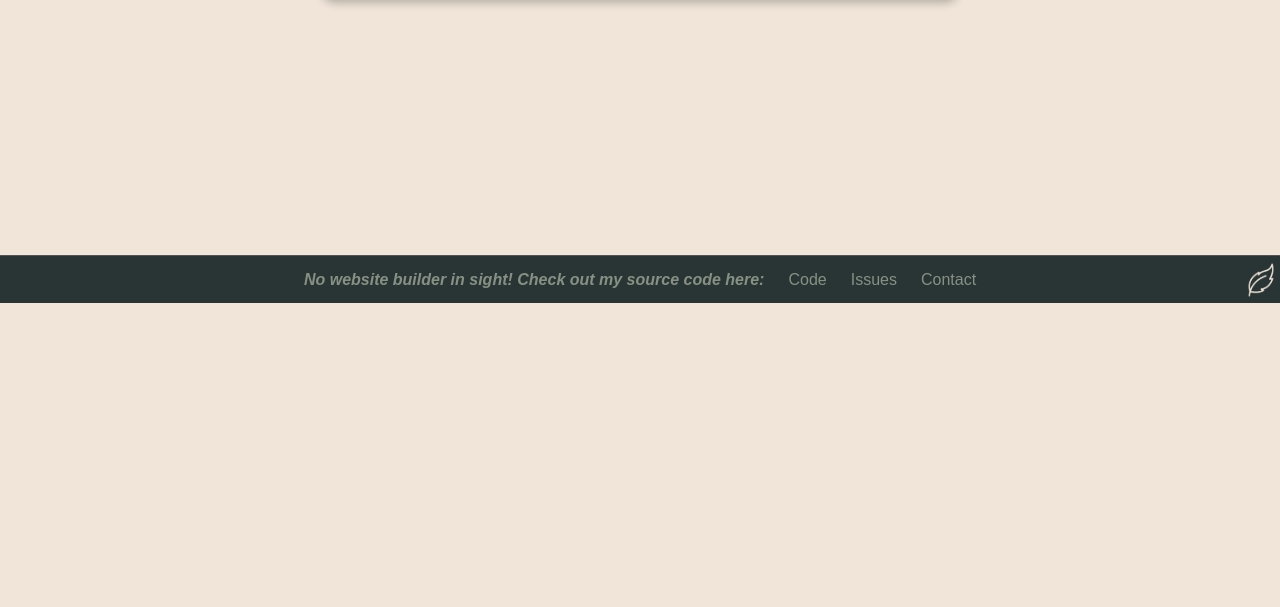
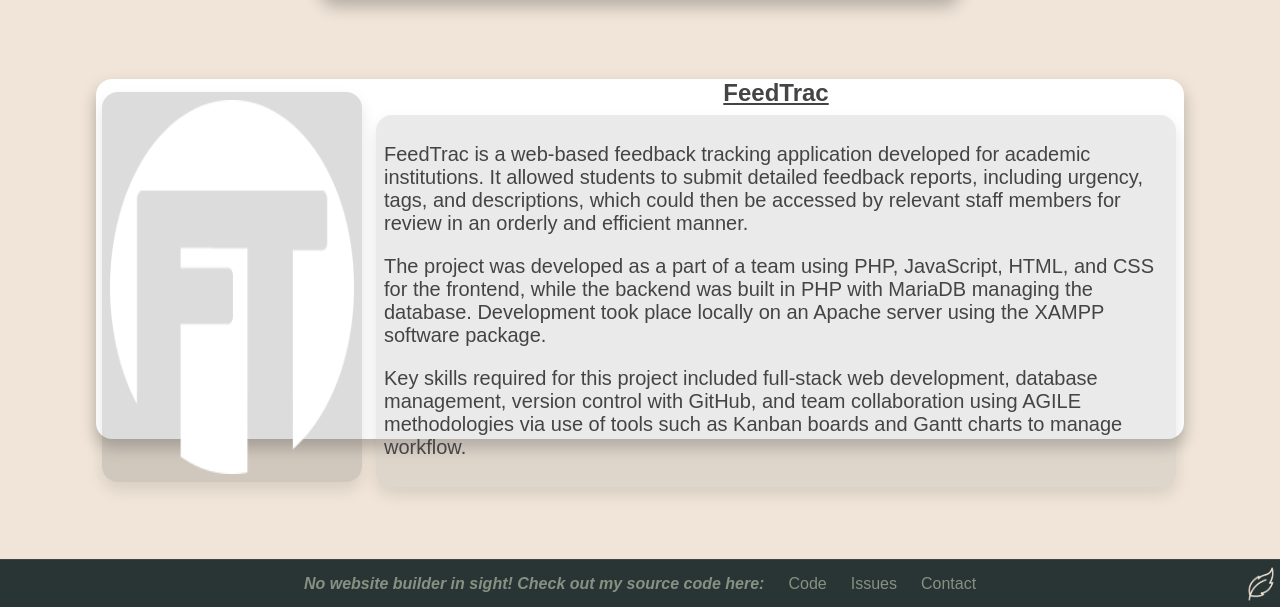
Before and after one commit to OSmith132/Osmith132.github.io, a PHP site: page / in a window 1280 px wide. Shown: the part 497-1104 px from the top of the page. Before the commit the page ends 800 px from the top, so only its background shows below. Run offline with PHP 8.4, Linux system fonts and the light colour scheme; some libraries are stand-ins or nearby versions.

Commit message:
Added new div for project overviews on index

```diff
--- a/footer.html
+++ b/footer.html
@@ -8,8 +8,7 @@
 
     <a href="mailto:osmith04@btinternet.com">Contact</a>
 
-    <img class="footer-leaf" src="assets/leaf-icon.png" alt="Leaf icon" width="32" height="32">
-
+    <img class="footer-leaf" src="assets/leaf-icon.png" alt="Leaf icon" width="32" height="32" onclick='window.scrollTo({top: 0, behavior: "smooth"});'>
 
 </footer>
 
--- a/header.html
+++ b/header.html
@@ -1,5 +1,4 @@
 <header>
-
     <div class="header-box">
 
         <!-- Github !-->
--- a/index.html
+++ b/index.html
@@ -41,8 +41,21 @@
 
     </head>
 
+    <body>
 
-    <body>
+        <script>
+            // Disable scroll restoration so the page doesn't maintain scroll position after reload
+            if ('scrollRestoration' in history) {
+                history.scrollRestoration = 'manual';
+            }
+
+            // Scroll to the top when the page is reloaded
+            window.onload = function () {
+                window.scrollTo(0, 0);
+            };
+        </script>
+
+
         <!-- Header -->
         <div id="header"></div>
 
@@ -51,10 +64,10 @@
         <!-- Ideas: Feedtrac, GTIS, Certifications, Minesweeper game popup, certifications, api for certs/leetcode/repos,  MOBILE SUPPORT, uni work (UX / minesweeper / snake / ) -->
 
 
-        <main class="index-main">
+        <main class="index-main-title">
 
             <!-- Image of myself -->
-            <img id="index-image" alt="Image of myself">
+            <img id="index-image" class="fadeInBottom" alt="Image of myself">
 
             <!-- Retrieve random image of myself -->
             <script>
@@ -65,18 +78,34 @@
 
 
             <!-- Info about myself  -->
-            <div class="index-main-textbox">
+            <div class="index-main-title-textbox fadeInBottom">
                 <b><h1>My name is Oliver Smith.</h1></b>
-                <p>I am a third year computer science student at the University of Lincoln with a keen interest for software development and artificial intelligence. A proven ability for fast-paced, hands-on learning and commitment to acquiring and applying new skills.
-
-                    Actively seeking a masters degree in computer science to help kickstart my future career.</p>
-
-                <p>Feel free to explore my website to learn more about me and my projects.</p>
+                <p>I am a third year computer science student at the University of Lincoln with a keen interest for software development and artificial intelligence.</p>
+                <p>With a proven ability for fast-paced, hands-on learning and commitment to acquiring and applying new skills, I am continuously seeking opportunities to expand my knowledge and expertise.</p>
+                <p>I am actively seeking a masters degree in computer science to help kickstart my future career.</p>
+                <p><b>Feel free to explore my website to learn more about me and my projects.</b></p>
 
             </div>
 
+        </main>
 
-        </main>
+        <!-- Project showcase -->
+        <div class="index-main-showcase fadeInBottom" onclick="window.location.href = 'FeedTrac.html';">
+
+            <!-- Image of project -->
+            <img src="assets/feedtrac-icon.png" alt="Image of project">
+
+            <div class="index-main-showcase-title">FeedTrac</div>
+
+            <div class="index-main-showcase-textbox">
+                <p>FeedTrac is a web-based feedback tracking application developed for academic institutions. It allowed students to submit detailed feedback reports, including urgency, tags, and descriptions, which could then be accessed by relevant staff members for review in an orderly and efficient manner.</p>
+                <p>The project was developed as a part of a team using PHP, JavaScript, HTML, and CSS for the frontend, while the backend was built in PHP with MariaDB managing the database. Development took place locally on an Apache server using the XAMPP software package.</p>
+                <p>Key skills required for this project included full-stack web development, database management, version control with GitHub, and team collaboration using AGILE methodologies via use of tools such as Kanban boards and Gantt charts to manage workflow. </p>
+
+            </div>
+
+        </div>
+
 
 
             <!-- Footer -->
--- a/scripts/main.js
+++ b/scripts/main.js
@@ -1,5 +1,6 @@
 // Set colour mode based on local storage (defaults to dark mode)
 document.addEventListener("DOMContentLoaded", function() {
+
     if (localStorage.getItem("colourMode") === "dark") {
         setColourMode(false);
     } else {
--- a/stylesheets/main.css
+++ b/stylesheets/main.css
@@ -2,19 +2,19 @@
 /* EVERYWHERE */
 /* ---------- */
 
-/* a {border: solid rgb(255, 0, 221) 2px; }
-div {border: solid rgb(255, 0, 221) 2px; } */
+ /* a {border: solid rgb(255, 0, 221) 2px; }
+div {border: solid rgb(255, 0, 221) 2px; }
+main {border: solid rgb(255, 0, 221) 2px; } */
 
 :root {
     /* !!! WARNING: These are overridden in main.js -> setColourMode(lightMode) !!! */
-
+    /* Default colours */
     --background: #f0e5d8;
     --header: #293535;
-    --text: #535353;
+    --text: #444444;
     --alternate-text: white;
     --header-button: #e7d8c9;
     --header-light: #879183;
-
 }
 
 body {
@@ -22,7 +22,7 @@ body {
     color: var(--text);
     display: flex;
     flex-direction: column;
-    font-family: "Rubik", sans-serif;
+    font-family: sans-serif;
     margin: 0;
     min-height: 100vh;
     height: 100%;
@@ -38,11 +38,11 @@ body {
 .accent-button {
     background-color: var(--accent-bright);
     border: none;
-    border-radius: 4px;
+    border-radius: 1vh;
     color: inherit;
     cursor: pointer;
     font: inherit;
-    padding: 8px 16px;
+    padding: 4vh 8vh;
     transition: background-color 0.3s, border-color 0.3s;
 }
 
@@ -51,7 +51,7 @@ body {
 }
 
 .accent-button-wide {
-    width: 320px;
+    width: 7vh;
 }
 
 /* ------ */
@@ -68,7 +68,7 @@ header {
     transition: background-color 0.3s, border-color 0.3s;
     box-sizing: border-box;
     height: 7vh;
-    box-shadow: 0 4px 8px rgba(0, 0, 0, 0.3);
+    box-shadow: 0 1vh 2vh rgba(0, 0, 0, 0.3);
 }
 
 .header-logo {
@@ -77,7 +77,7 @@ header {
     display: flex;
     padding: 1vh;
     gap: 1vh;
-    border-radius: 6px;
+    border-radius: 1vh;
     transition: background-color 0.3s, border-color 0.3s;
     text-decoration: none;
 
@@ -159,6 +159,7 @@ footer {
     box-sizing: border-box;
     height:6vh;
     align-items: center;
+    margin: 5vh auto auto auto;
 
 
     /* For a sticky footer */
@@ -195,12 +196,13 @@ footer a:hover {
     height: 5vh;
     width: auto;
 
--webkit-animation-duration: 1s;
+  -webkit-animation-duration: 1s;
   animation-duration: 1s;
   -webkit-animation-fill-mode: both;
   animation-fill-mode: both;
   -webkit-animation-timing-function: ease-in-out;
   animation-timing-function: ease-in-out;
+
 
 }
 
@@ -224,9 +226,9 @@ footer a:hover {
 }
 
 .footer-leaf:hover {
-  cursor: pointer;
-  animation-name: bounce;
-  -moz-animation-name: bounce;
+    cursor: pointer;
+    animation-name: bounce;
+    -moz-animation-name: bounce;
 }
 
 
@@ -240,10 +242,10 @@ footer a:hover {
 /* INDEX */
 /* ----- */
 
-.index-main {
+.index-main-title {
     align-items: center;
     display: flex;
-    flex-direction: row;
+    flex-direction: column;
 
     margin: 5vh auto auto;
     transition: background-color 0.3s, border-color 0.3s;
@@ -251,16 +253,17 @@ footer a:hover {
     height: 50vh;
     width: 50vw;
 
+
+
     position: relative;
     justify-content: center; /* Center content horizontally */
     align-items: center; /* Center content vertically */
-
 }
 
-.index-main-textbox {
+.index-main-title-textbox {
     background-color: rgba(83, 83, 83, 0.8);
 
-
+    backdrop-filter: blur(0.2vh); /* Blur effect */
 
     color: var(--alternate-text);
     border-radius: 2vh;
@@ -268,33 +271,140 @@ footer a:hover {
     padding: 2vh;
     text-align: left;
 
-    font-size: 2.5vh;
+    font-size: 2vh;
     width: 80%;
+    max-height: 80%;
 
-    position: absolute; /* To overlap the image */
-    top: 50%;
-    left: 50%;
+    position: absolute;
+    left: 25%;
 
     color: var(--alternate-text);
 
-    transform: translate(-25%, -50%);
+
     z-index: 2; /* Ensures the text appears above the image */
 
     transition: background-color 0.3s, box-shadow 0.3s ease-in-out;
+
+    animation-delay: 0.3s;
+    animation-duration: 1.2s;
+    animation-fill-mode: both;
 }
 
-.index-main-textbox:hover {
-    background-color: rgba(83, 83, 83, 0.9);
-    box-shadow: 0 4px 8px rgba(10, 10, 10, 0.5);
-
-
+/* Fade in animation */
+.fadeInBottom { animation-name: fadeInBottom }
+@keyframes fadeInBottom {
+    from {
+        opacity: 0;
+        transform: translateY(2vh);
+    }
+    to { opacity: 1;}
 }
 
-.index-main img {
+.index-main-title-textbox:hover {
+    background-color: rgba(83, 83, 83, 0.9);
+    box-shadow: 0 1vh 2vh rgba(10, 10, 10, 0.5);
+}
+
+.index-main-title img {
     border-radius: 2vh;
     height: 100%;
     width: 100%;
     object-fit: cover; /* Ensures the image covers the container */
     z-index: 1;
-    box-shadow: 0 4px 8px rgba(10, 10, 10, 0.25);
+    box-shadow: 0 1vh 2vh rgba(10, 10, 10, 0.25);
+
+    position: absolute;
+
+    animation-duration: 1.5s;
+    animation-fill-mode: both;
+
+
 }
+
+/* ------------- */
+/* INDEX SHOWCASE*/
+/* ------------- */
+
+/* Main container for the project showcase */
+.index-main-showcase {
+    display: grid;
+    grid-template-columns: 1fr 3fr; /* Two equal columns */
+    grid-template-rows: 1fr 1fr; /* Two rows for title and description */
+
+    height: 45vh;
+    width: 85vw;
+    margin: 10vh auto; /* Centers the grid */
+    position: relative;
+    background-color: var(--alternate-text);
+    /* border: 0.1vh solid rgb(10, 10, 10); */
+    box-shadow: 0 1vh 2vh rgba(10, 10, 10, 0.25);
+    border-radius: 2vh;
+    grid-template-rows: 0.25fr 1.75fr;
+
+    transition: background-color 0.3s, box-shadow 0.3s, transform 0.1s ease-in-out;
+}
+
+/* Image styling, taking up the left column */
+.index-main-showcase img {
+    grid-column: 1 / 2; /* Span only the first column */
+    grid-row: 1 / 4; /* Span both rows */
+    width: 90%;
+    height: 90%;
+    border-radius: 2vh;
+    margin: 1vh;
+    padding: 1vh;
+    background-color: rgba(83, 83, 83, 0.2);
+    align-self: center; /* Center the title vertically */
+    justify-self: center; /* Center the title horizontally */
+
+    box-shadow: 0 1vh 2vh rgba(10, 10, 10, 0.1);
+}
+
+/* Title styling, taking up the top-right row */
+.index-main-showcase-title {
+    grid-column: 2 / 3; /* Take the second column */
+    grid-row: 1 / 2; /* Only the first row */
+    font-size: 3vh;
+    font-weight: 600;
+    display: flex;
+    align-items: center; /* Center the title vertically */
+    justify-content: center; /* Center the title horizontally */
+    width: 100%;
+    height: 100%;
+
+    text-decoration: underline;
+}
+
+/* Textbox for project info, taking up the bottom-right row */
+.index-main-showcase-textbox {
+    color: var(--text);
+
+    grid-column: 2 / 3; /* Take the second column */
+    grid-row: 2 / 3; /* Only the second row */
+    align-items: top; /* Center the title vertically */
+    justify-content: left; /* Center the title horizontally */
+    font-size: 2.5vh;
+    border-radius: 2vh;
+    margin: 1vh;
+    padding: 1vh;
+
+    background-color: rgba(150, 150, 150, 0.2);
+
+    box-shadow: 0 1vh 2vh rgba(10, 10, 10, 0.1);
+
+
+
+}
+
+.index-main-showcase:hover {
+    background-color: rgba(150,150,150, 0.3);
+    box-shadow: 0 1vh 2vh rgba(10, 10, 10, 0.5);
+    cursor: pointer;
+}
+
+.index-main-showcase:active {
+    background-color: rgba(150,150,150, 0.3);
+    box-shadow: 0 1vh 2vh rgba(10, 10, 10, 0.15);
+    transform: translateY(1vh);
+
+}
```
Also changed, not shown: FeedTrac.html (added, +61 -0 lines), assets/feedtrac-icon.png (renamed from assets/icon.png).
